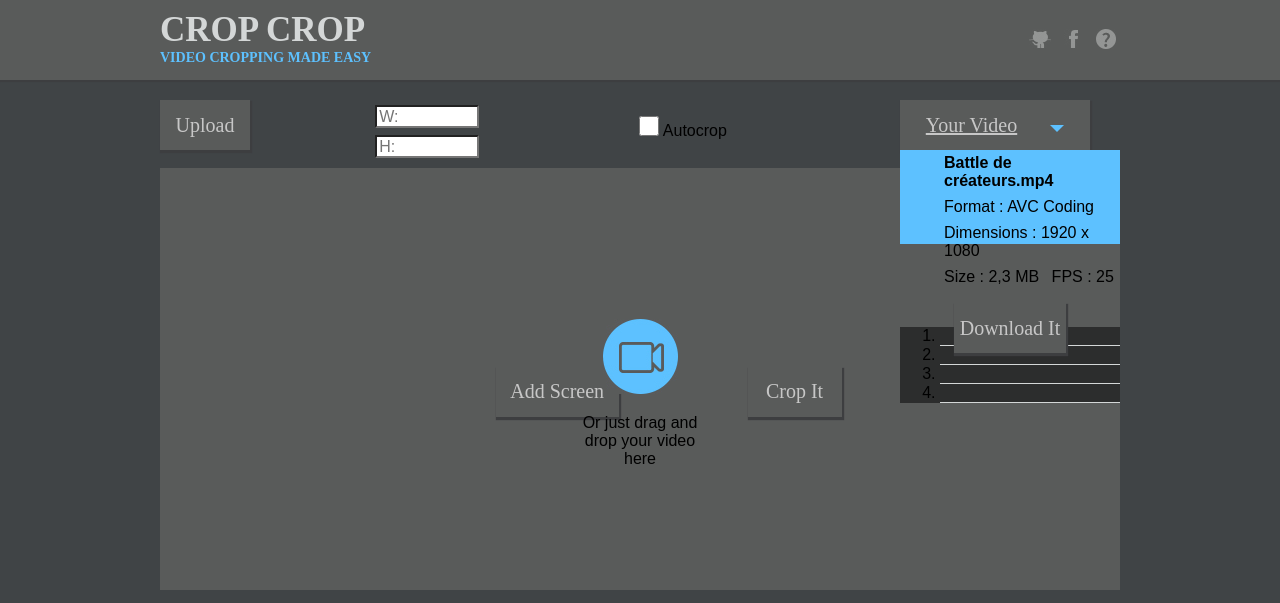
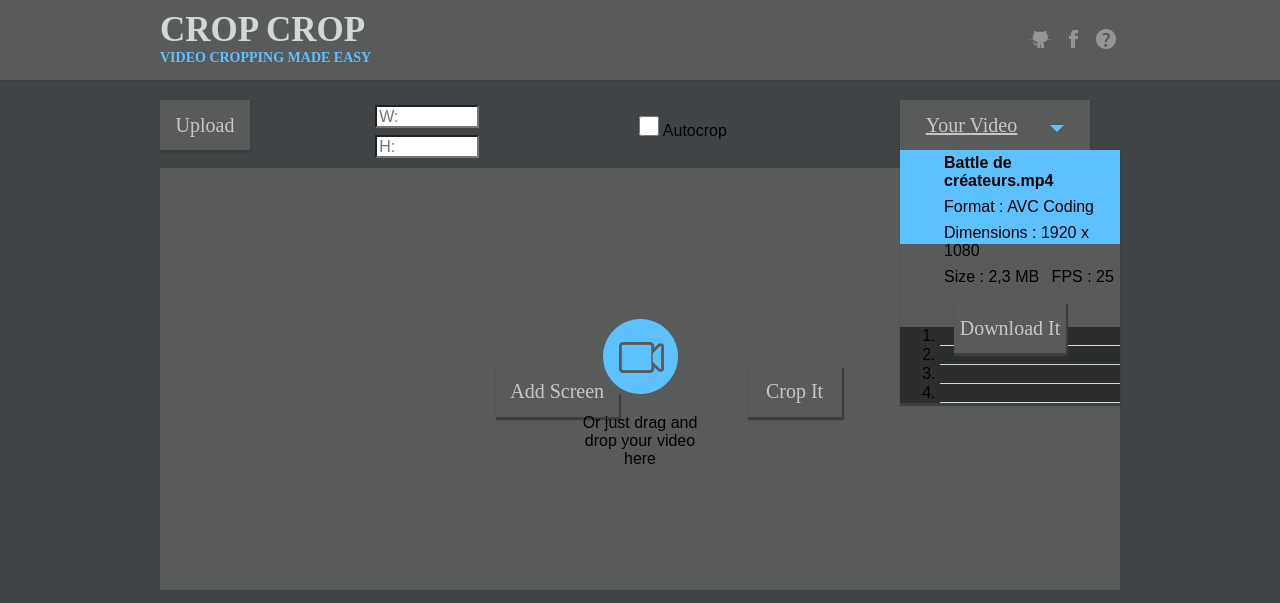
Before and after one commit to soixantecircuits/cropcrop, a PHP site: page /index.html in a window 1280 px wide. Shown: the top 603 px of the page. Run offline with PHP 8.4, Linux system fonts and the light colour scheme.

Commit message:
Updated website maquette

```diff
--- a/maquette/css/styles.css
+++ b/maquette/css/styles.css
@@ -140,7 +140,8 @@ body {
 						border-top: 7px solid #5DC1FF;}
 				#YourVideoToolbar{
 					/* visibility: hidden;*/
-					}
+					-webkit-box-shadow        : 1px 2px 1px 1px #3D3E40;
+					box-shadow                : 1px 2px 1px 1px #3D3E40;}
 					#videoInformationsDiv{
 						position: relative;
 						color: #000;
```
